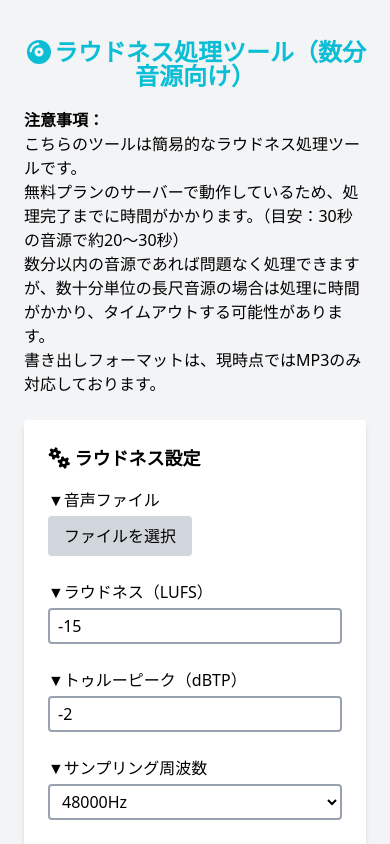
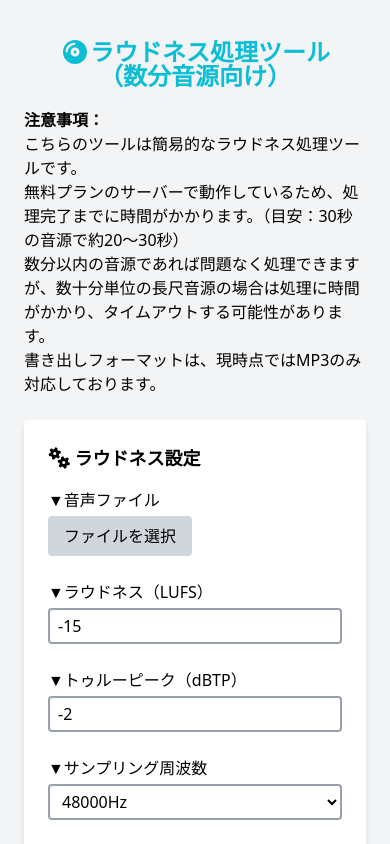
Before and after one commit to ayumic-c/loudness-tool-frontend, a React (Vite) app: page / in a window 390 px wide. Shown: the top 844 px of the page. Built offline with nearby package versions, Linux system fonts and the light colour scheme.

Commit message:
タイトルとfavicon変更

```diff
--- a/src/App.jsx
+++ b/src/App.jsx
@@ -126,7 +126,7 @@ function App() {
       <div className="lg_container">
         <h1 className="leading-none text-2xl font-bold text-center text-[#0bbed5] lg:text-4xl">
           <FontAwesomeIcon icon="fa-solid fa-compact-disc" />
-          ラウドネス処理ツール（数分音源向け）
+          ラウドネス処理ツール<br className="md:hidden" />（数分音源向け）
         </h1>
         <p className="mt-5 mb-6 lg:mt-7 lg:mb-8">
           <strong>注意事項：</strong>
```
Also changed, not shown: public/loudness-tool.svg.
